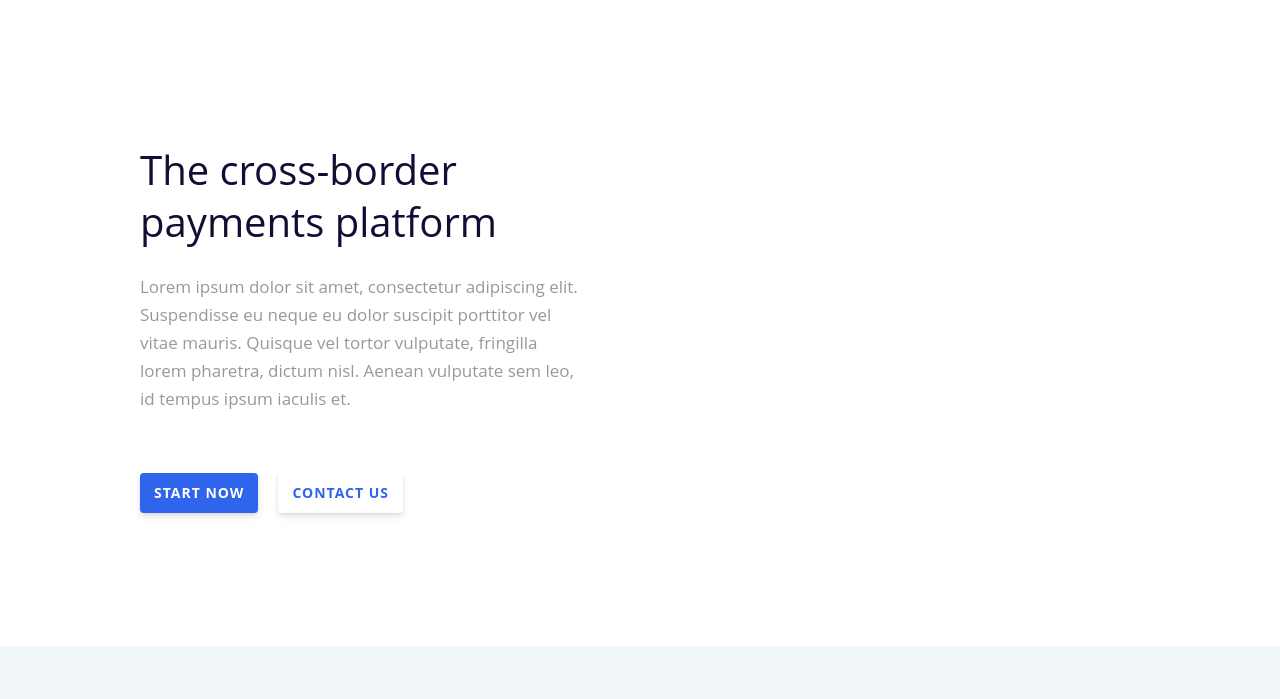
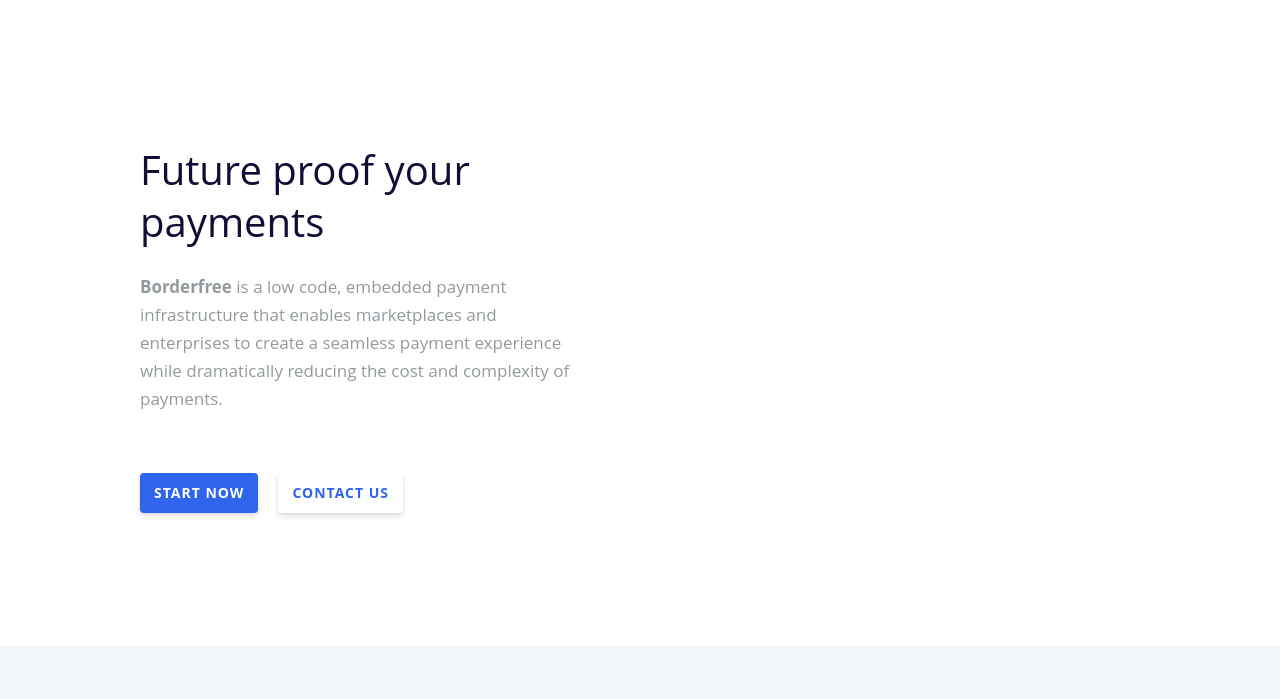
Before and after one commit to jffjhnsn/bf-site, a Gatsby site: page / in a window 1280 px wide. Shown: the part 101-800 px from the top of the page. Built offline with nearby package versions, Linux system fonts and the light colour scheme; Gatsby itself is replaced by a stand-in of ours.

Commit message:
change hero content

```diff
--- a/src/components/page-content/home/hero.js
+++ b/src/components/page-content/home/hero.js
@@ -3,11 +3,10 @@
 
 const Hero = props => (
   <>
-    <Headline className="sectionTitle">The cross-border payments platform</Headline>
-    <BodyText className="bodyText">Lorem ipsum dolor sit amet, consectetur adipiscing elit. Suspendisse
-          eu neque eu dolor suscipit porttitor vel vitae mauris. Quisque vel
-          tortor vulputate, fringilla lorem pharetra, dictum nisl. Aenean vulputate sem leo,
-          id tempus ipsum iaculis et.
+    <Headline className="sectionTitle">Future proof your payments</Headline>
+    <BodyText className="bodyText"><strong>Borderfree</strong> is a low code, embedded payment
+      infrastructure that enables marketplaces and enterprises to create a seamless
+      payment experience while dramatically reducing the cost and complexity of payments.
     </BodyText>
     <ButtonGroup>
       {/* TODO: apply button colors via color variables */}
```
